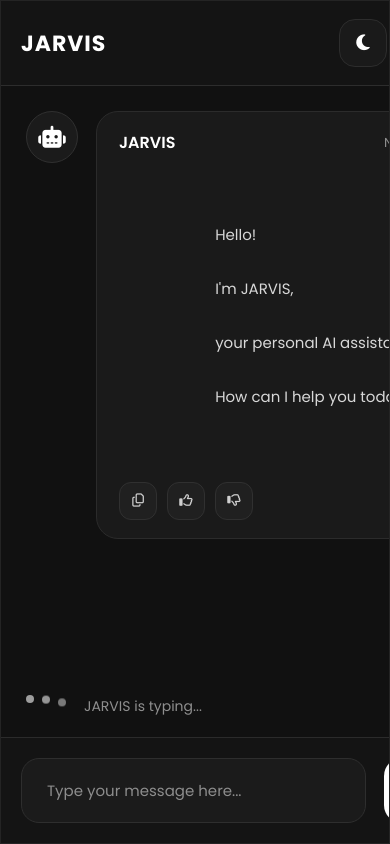
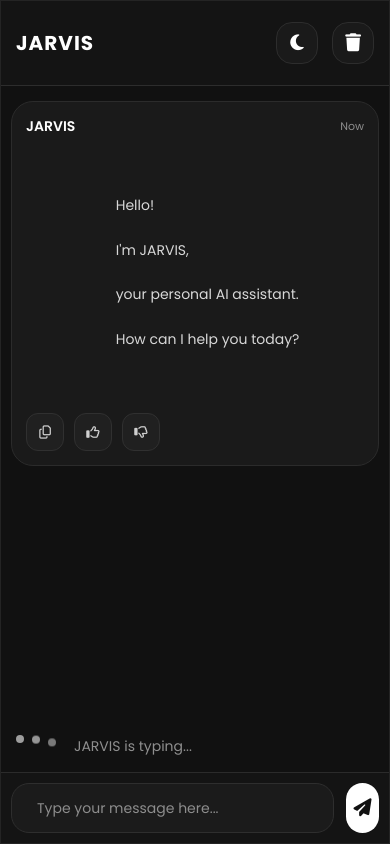
Before and after one commit to NotSoFreak/Jarvis-AI, a Flask app: page / in a window 390 px wide. Run offline with Flask 3, Linux system fonts and the light colour scheme.

Commit message:
Improve mobile responsiveness

```diff
--- a/static/style.css
+++ b/static/style.css
@@ -44,9 +44,9 @@ body{
     background:var(--background);
 
     width:100%;
-    height:100vh;
+    min-height:100vh;
 
-    overflow:hidden;
+    overflow-x:hidden;
 
     display:flex;
 
@@ -1096,7 +1096,21 @@ Send Button
 
 }
 
-@media(max-width:900px){
+@media (max-width:900px){
+
+body{
+
+    overflow:auto;
+
+}
+
+.container{
+
+    width:100%;
+    height:100vh;
+    border-radius:0;
+
+}
 
 .sidebar{
 
@@ -1104,65 +1118,91 @@ Send Button
 
 }
 
-.container{
+.main-content{
 
     width:100%;
-
-    height:100vh;
-
-    border-radius:0;
 
 }
 
 .header{
 
-    padding:20px;
+    padding:15px 20px;
+    min-height:70px;
 
 }
 
 .chat-area{
 
-    padding:25px;
+    flex:1;
+    padding:20px 15px;
+
+}
+
+.message{
+
+    gap:12px;
+
+}
+
+.avatar{
+
+    width:42px;
+    height:42px;
+
+}
+
+.avatar i{
+
+    font-size:18px;
+
+}
+
+.bubble{
+
+    max-width:100%;
+    padding:16px;
 
 }
 
 .typing-indicator{
 
-    padding:0 25px 20px;
+    padding:0 15px 15px;
 
 }
 
 .input-section{
 
-    padding:20px;
+    padding:15px;
+    gap:12px;
+
+}
+
+.input-section input{
+
+    height:55px;
+
+}
+
+#sendBtn{
+
+    width:55px;
+    height:55px;
 
 }
 
 }
 
-@media(max-width:600px){
+@media (max-width:600px){
 
-.welcome h1{
+.header{
 
-    font-size:36px;
-
-}
-
-.welcome p{
-
-    font-size:15px;
-
-}
-
-.bubble{
-
-    max-width:90%;
+    padding:12px 15px;
 
 }
 
 .header h2{
 
-    font-size:22px;
+    font-size:20px;
 
 }
 
@@ -1172,9 +1212,82 @@ Send Button
 
 }
 
+.header-actions button{
+
+    width:42px;
+    height:42px;
+
+}
+
+.chat-area{
+
+    padding:15px 10px;
+
+}
+
+.message{
+
+    gap:10px;
+
+}
+
+.avatar{
+
+    display:none;
+
+}
+
+.bubble{
+
+    max-width:100%;
+    width:100%;
+    padding:14px;
+
+}
+
+.message-header{
+
+    flex-wrap:wrap;
+
+}
+
+.message-header h4{
+
+    font-size:14px;
+
+}
+
+.message-header span{
+
+    font-size:11px;
+
+}
+
+.bubble p{
+
+    font-size:14px;
+    line-height:1.6;
+
+}
+
+.input-section{
+
+    padding:10px;
+
+}
+
 .input-section input{
 
-    font-size:15px;
+    height:50px;
+    font-size:14px;
+
+}
+
+#sendBtn{
+
+    width:50px;
+    height:50px;
+    font-size:18px;
 
 }
 
```
